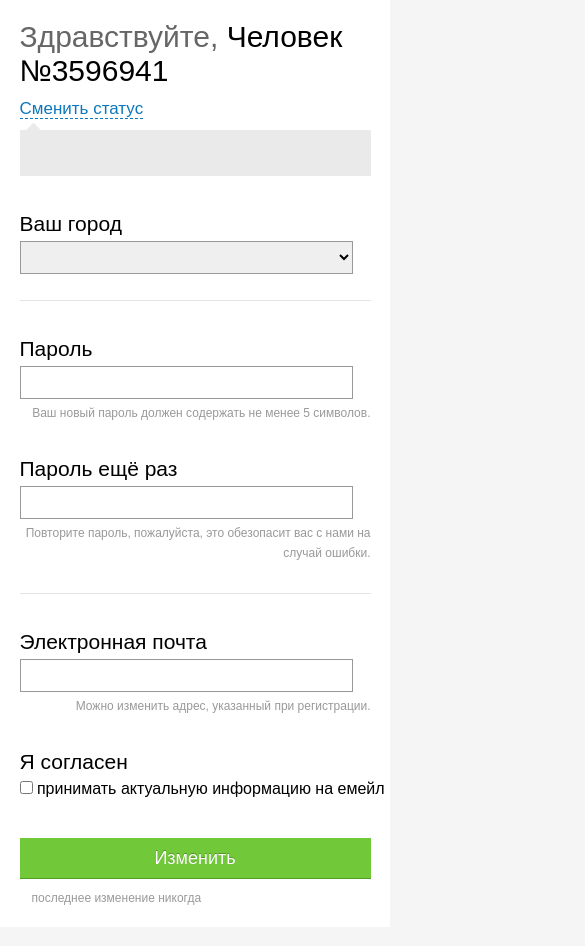
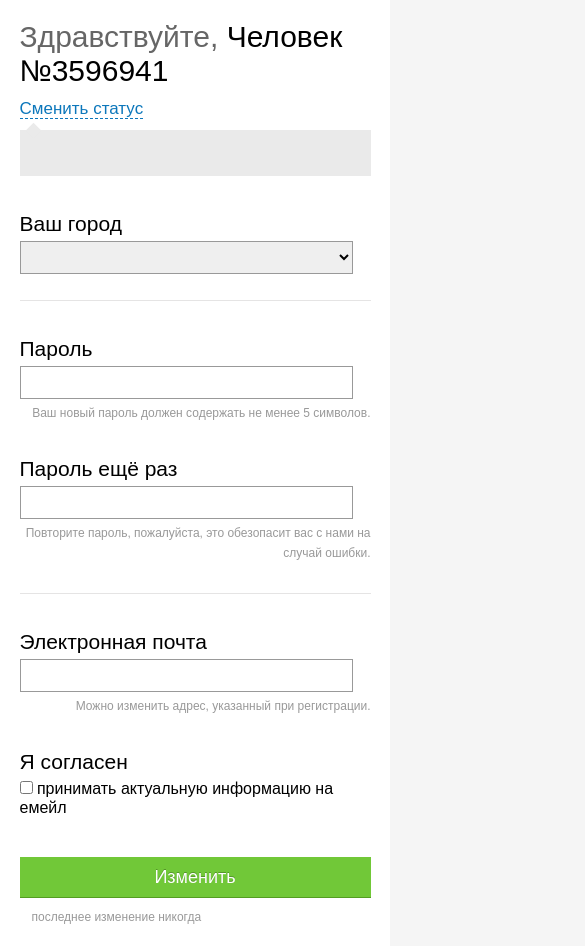
Before and after one commit to irondimk/testAu, a React (Create React App) app: page / in a window 390 px wide. Shown: the top 946 px of the page, 585 px wide, since content can reach past the window. Built offline with nearby package versions, Linux system fonts and the light colour scheme.

Commit message:
fix adaptive bug

```diff
--- a/src/Components/UserFormPage/FormUser/FormUserAdaptive.module.scss
+++ b/src/Components/UserFormPage/FormUser/FormUserAdaptive.module.scss
@@ -32,6 +32,9 @@
         &__first_line{
             margin-top: 26px;
         }
+        &__input_error{
+            width: 100%;
+        }
     }
 }
 
@@ -50,6 +53,7 @@
         }
         &__checkbox_block{
             flex-direction: column;
+            width: auto;
         }
         &__submit_block{
             margin-left: 0;
```
